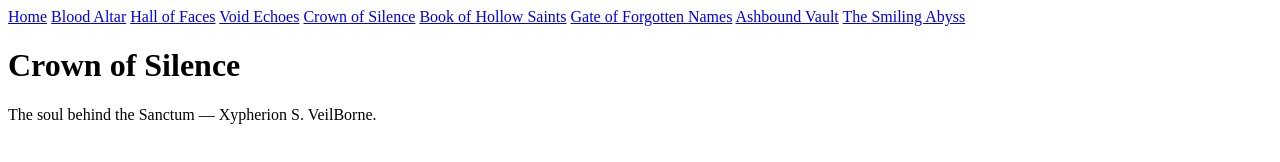
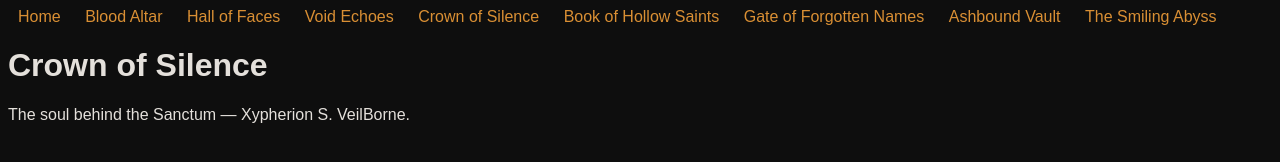
Before and after one commit to XypherionSphinx/veilborne-sanctum, a plain HTML site: page about.html in a window 1280 px wide. Drawn offline with Linux system fonts and the light colour scheme; the site is published under a folder, as on GitHub Pages, so addresses that start at the root find nothing.

Commit message:
Add files via upload

```diff
--- a/about.html
+++ b/about.html
@@ -4,26 +4,26 @@
 <head>
   <meta charset="UTF-8">
   <title>Crown of Silence</title>
-  <link rel="stylesheet" href="/veilborne-sanctum/style.css">
+  <link rel="stylesheet" href="style.css">
 </head>
 <body>
 
 <nav>
-  <a href="/veilborne-sanctum/index.html">Home</a>
-  <a href="/veilborne-sanctum/projects.html">Blood Altar</a>
-  <a href="/veilborne-sanctum/characters.html">Hall of Faces</a>
-  <a href="/veilborne-sanctum/writing.html">Void Echoes</a>
-  <a href="/veilborne-sanctum/about.html">Crown of Silence</a>
-  <a href="/veilborne-sanctum/lore.html">Book of Hollow Saints</a>
-  <a href="/veilborne-sanctum/contact.html">Gate of Forgotten Names</a>
-  <a href="/veilborne-sanctum/archive.html">Ashbound Vault</a>
-  <a href="/veilborne-sanctum/abyss.html">The Smiling Abyss</a>
+  <a href="index.html">Home</a>
+  <a href="projects.html">Blood Altar</a>
+  <a href="characters.html">Hall of Faces</a>
+  <a href="writing.html">Void Echoes</a>
+  <a href="about.html">Crown of Silence</a>
+  <a href="lore.html">Book of Hollow Saints</a>
+  <a href="contact.html">Gate of Forgotten Names</a>
+  <a href="archive.html">Ashbound Vault</a>
+  <a href="abyss.html">The Smiling Abyss</a>
 </nav>
 
   <main>
     <h1>Crown of Silence</h1>
     <p>The soul behind the Sanctum — Xypherion S. VeilBorne.</p>
   </main>
-  <script src="/veilborne-sanctum/scripts.js"></script>
+  <script src="scripts.js"></script>
 </body>
 </html>
```
Also changed, not shown: abyss.html (+11 -11 lines), archive.html (+11 -11 lines), characters.html (+11 -11 lines), contact.html (+11 -11 lines), index.html (+11 -11 lines), lore.html (+11 -11 lines), projects.html (+11 -11 lines), writing.html (+11 -11 lines).
